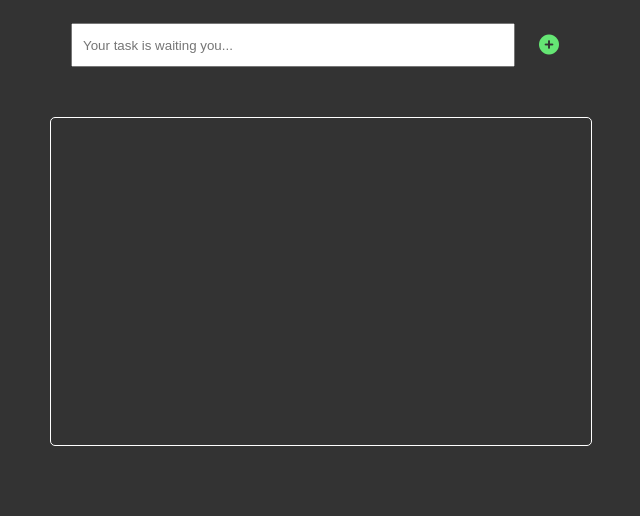
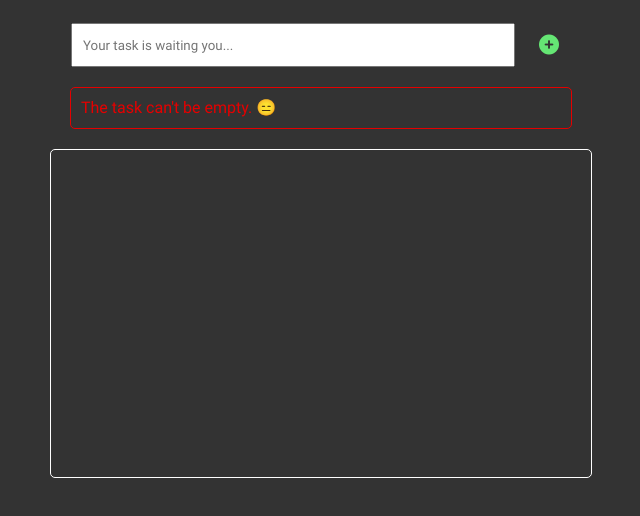
Before and after one commit to spread0942/ts-todolist, a website with bundled scripts: page src/index.html in a window 1280 px wide. Both pictures are taken after a click on the button "Add". Shown: the part 90-606 px from the top of the page, without its empty margins (319-959 px from the left). Built offline with nearby package versions, Linux system fonts and the light colour scheme.

Commit message:
Problem with import and export Logger file

```diff
--- a/src/index.html
+++ b/src/index.html
@@ -19,6 +19,10 @@
             <button id="task-add-button" title="Add" >
                 <i class="fa-solid fa-circle-plus fa-xl"></i>
             </button>
+        </div>
+
+        <div id="app__log">
+            <p id="app__log--text"></p>
         </div>
 
         <!-- all the tasks -->
@@ -50,7 +54,7 @@
         </div>
     </div>
 
-    <script src="../dist/scripts/events.js" ></script>
     <script src="../dist/scripts/addTask.js" ></script>
+    <script src="../dist/scripts/events.js" type="module" ></script>
 </body>
 </html>
--- a/src/scripts/addTask.ts
+++ b/src/scripts/addTask.ts
@@ -1,23 +1,28 @@
+import { Logger } from './modules/Logger';
+
 const addTaskButton = document.getElementById("task-add-button") as HTMLButtonElement;
 
 // load taskfrom the cache
 function loadTask() {
     const tasksContainter = document.getElementById("app__list-tasks") as HTMLDivElement;
+    // load the tasks cache
     const tasks: string[] = JSON.parse(localStorage.getItem("tasks") || "[]");
 
     tasksContainter.innerHTML = "";
 
+    // add the tasks into the container
     tasks.forEach((task) => {
         addNewTask(task);
     });
 }
 
-
 /// an handler to create button with icon
 function createButton(buttonClass: string, iconListClass: string[]): HTMLElement {
+    // create the button
     const button = document.createElement("button");
     button.classList.add(buttonClass);
 
+    // create the icon
     const icon = document.createElement("i");
     iconListClass.forEach(c => {
         icon.classList.add(c);
@@ -67,8 +72,10 @@ function addNewTask(taskText: string) {
 
 // add the new task in the cache
 function addTaskToCache(newTask: string) {
+    // load the tasks cache and add the new one
     const tasks: string[] = JSON.parse(localStorage.getItem("tasks") || "[]");
     tasks.push(newTask);
+    // create the tasks cache
     localStorage.setItem("tasks", JSON.stringify(tasks))
 
     loadTask()
@@ -81,6 +88,10 @@ addTaskButton.addEventListener("click", () => {
 
     if (content != "") {
         addTaskToCache(newTaskInput.value);
+        Logger.success("Added a new task! 😁")
+    }
+    else {
+        Logger.error("The task can't be empty. 😑");
     }
 });
 
--- /dev/null
+++ b/src/scripts/modules/Logger.ts
@@ -0,0 +1,28 @@
+export class Logger {
+    // help you write a message log
+    static writeLog(message: string, colorStatus: string): void {
+        const logDiv = document.getElementById("app__log") as HTMLDivElement;
+        const logParagraph = document.getElementById("app__log--text") as HTMLParagraphElement;
+
+        logDiv.style.borderWidth = "1px";
+        logDiv.style.borderStyle = "solid";
+        logDiv.style.borderRadius = "5px";
+
+        logDiv.style.borderColor = colorStatus;
+        logParagraph.style.color = colorStatus;
+
+        logParagraph.innerText = message;
+    }
+
+    // write a positive message
+    static success(message: string): void {
+        const successColor = " #65e674";
+        this.writeLog(message, successColor);
+    }
+
+    // write a negative message
+    static error(message: string): void {
+        const errorColor = " #E50000";
+        this.writeLog(message, errorColor);
+    }
+}
--- a/src/styles/main.css
+++ b/src/styles/main.css
@@ -29,10 +29,15 @@
     padding: 50px 0 25px 0;
 }
 
-/* create a new task object */
+/* create a new task object and log */
 #app__task {
     width: 500px;
-    margin: 0 auto 50px;
+    margin: 0 auto 20px;
+}
+
+#app__log {
+    width: 500px;
+    margin: 0 auto 20px;
 }
 
 #task-input {
@@ -40,6 +45,14 @@
     width: 420px;
     margin: 0 10px 0 0;
     padding: 10px;
+    font-family: 'Roboto', sans-serif;
+}
+
+#app__log--text {
+    height: 20px;
+    width: 420px;
+    padding: 10px;
+    font-family: 'Roboto', sans-serif;
 }
 
 #task-add-button {
```
Also changed, not shown: tsconfig.json (+10 -4 lines).
